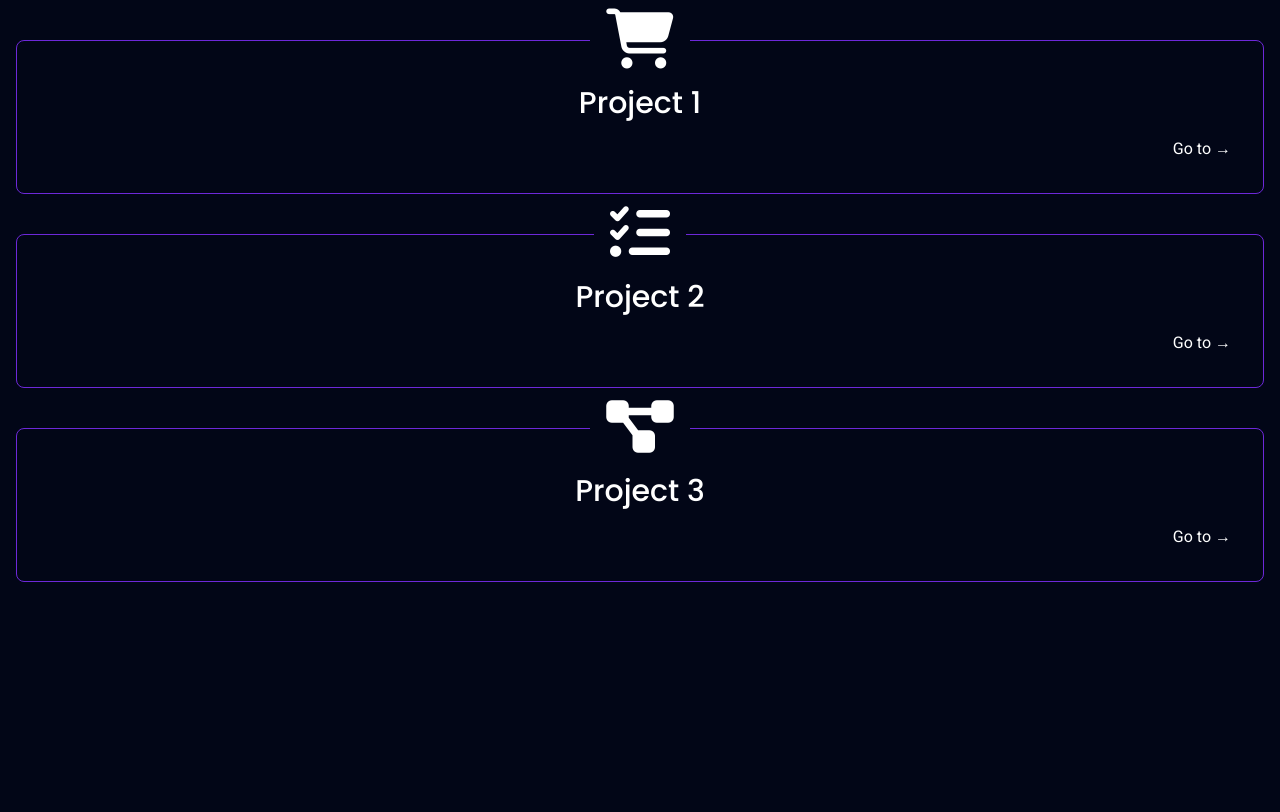
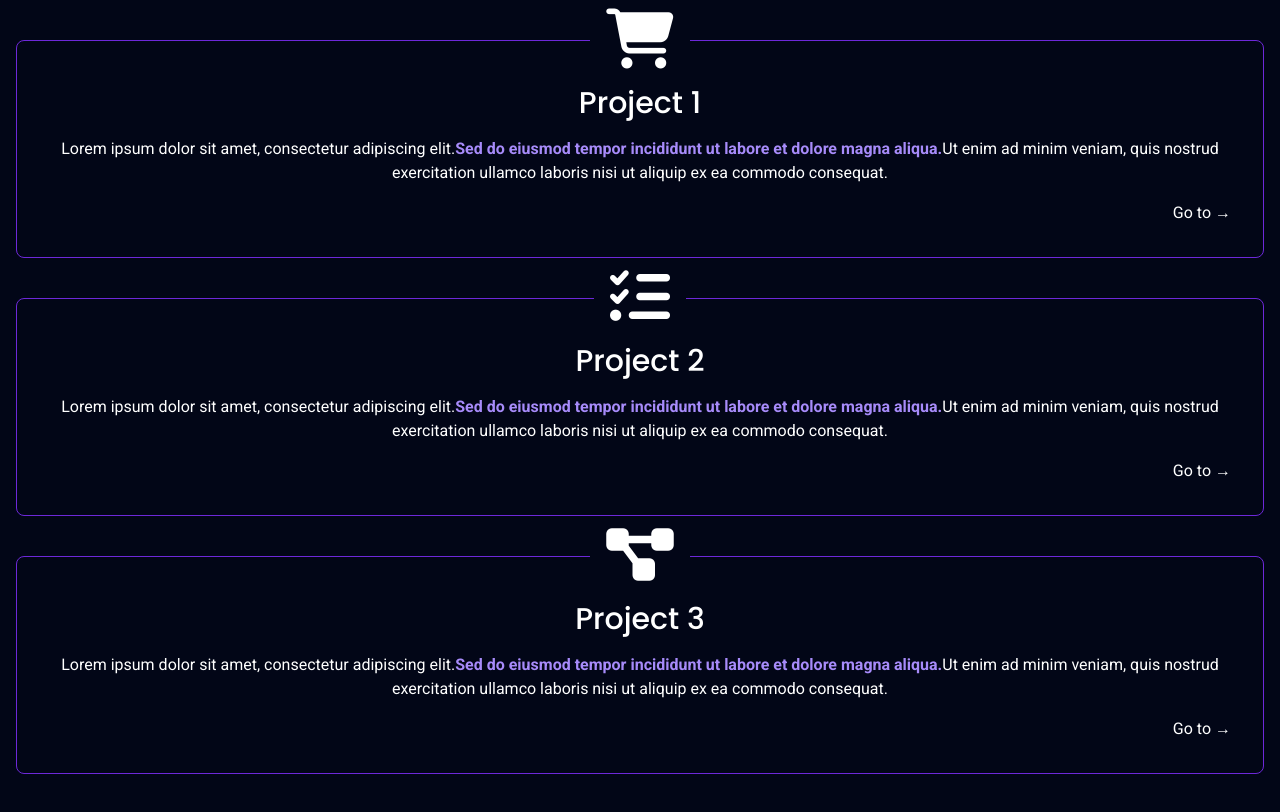
Before and after one commit to maheem20/web_portfolio, a SvelteKit app: page / in a window 1280 px wide. Shown: the part 1000-1812 px from the top of the page. Before the commit the page ends 1726 px from the top, so only its background shows below. Built offline with nearby package versions, Linux system fonts and the light colour scheme.

Commit message:
feat: add content to Step components

```diff
--- a/src/components/Main.svelte
+++ b/src/components/Main.svelte
@@ -64,9 +64,36 @@
             <p>Watch the video</p>
         </a>
         <div class="grid grid-cols-1 lg:grid-col-3 gap-12 lg:gap-10">
-            <Step step={steps[0]}></Step>
-            <Step step={steps[1]}></Step>
-            <Step step={steps[2]}></Step>
+            <Step step={steps[0]}>
+                <p>
+                    Lorem ipsum dolor sit amet, consectetur adipiscing elit.<strong
+                        class="text-violet-400"
+                        >Sed do eiusmod tempor incididunt ut labore et dolore
+                        magna aliqua.</strong
+                    >Ut enim ad minim veniam, quis nostrud exercitation ullamco
+                    laboris nisi ut aliquip ex ea commodo consequat.
+                </p>
+            </Step>
+            <Step step={steps[1]}>
+                <p>
+                    Lorem ipsum dolor sit amet, consectetur adipiscing elit.<strong
+                        class="text-violet-400"
+                        >Sed do eiusmod tempor incididunt ut labore et dolore
+                        magna aliqua.</strong
+                    >Ut enim ad minim veniam, quis nostrud exercitation ullamco
+                    laboris nisi ut aliquip ex ea commodo consequat.
+                </p>
+            </Step>
+            <Step step={steps[2]}>
+                <p>
+                    Lorem ipsum dolor sit amet, consectetur adipiscing elit.<strong
+                        class="text-violet-400"
+                        >Sed do eiusmod tempor incididunt ut labore et dolore
+                        magna aliqua.</strong
+                    >Ut enim ad minim veniam, quis nostrud exercitation ullamco
+                    laboris nisi ut aliquip ex ea commodo consequat.
+                </p>
+            </Step>
         </div>
     </section>
 </main>
```
